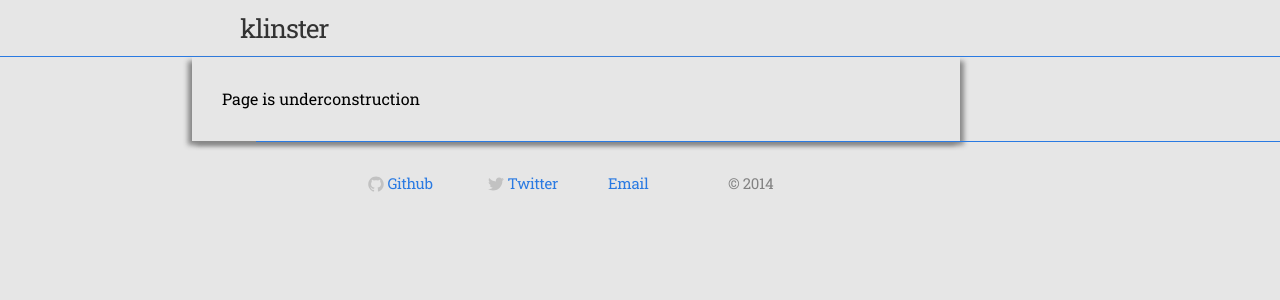
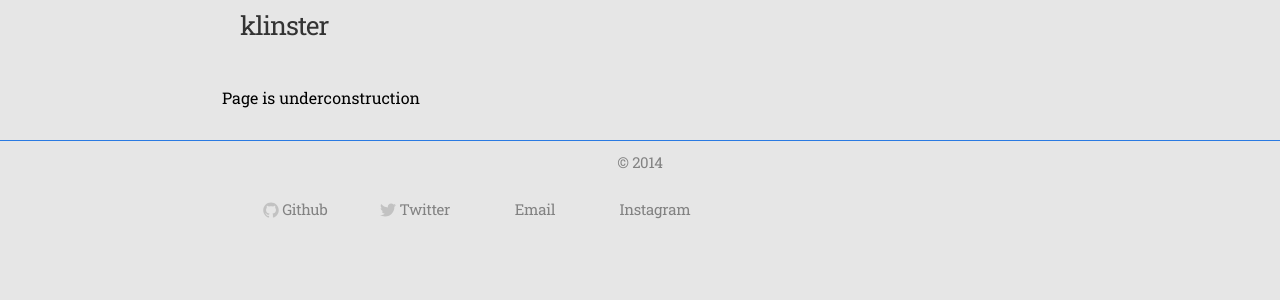
Before and after one commit to klinster/klinster.github.io, a Jekyll site: the page built from index.html, in a window 1280 px wide. Shown: the top 300 px of the page. Built offline with Jekyll 4.4.1, drawn with Linux system fonts in a browser that asks for light colours; the list of posts is cut into pages by our own code.

Commit message:
Upload new changes

```diff
--- a/_includes/footer.html
+++ b/_includes/footer.html
@@ -1,7 +1,9 @@
+
+<center>
 <footer class="site-footer">
-
   <div class="wrap">
-
+    <p>© 2014</p>
+    <br>
     <div class="footer-col-1 column">
       <ul>
         <li>
@@ -56,8 +58,9 @@
 
     <div class="footer-col-4 column">
       <ul>
-        <li>© 2014</li>
+        <li><a href="http://instagram.com/"{{ site.username }} >Instagram</li></a>
       </ul>
   </div>
 
 </footer>
+</center>
--- a/_includes/header.html
+++ b/_includes/header.html
@@ -22,6 +22,7 @@
         {% endfor %}
       </div>
     </nav>
+
   </div>
 
 </header>
--- a/css/main.css
+++ b/css/main.css
@@ -40,8 +40,8 @@ a:visited { color: #205caa; }
 
 /* Site header */
 
-.site-header {
-  border-bottom: 1.5px solid #2a7ae2;
+.site-header, {
+  border-bottom: 2px solid #2a7ae2;
   min-height: 56px;
 }
 
@@ -53,7 +53,7 @@ a:visited { color: #205caa; }
   font-size: 26px;
   letter-spacing: -1px;
   float: left;
-  line-height: 56px;
+  line-height: 50px;
   position: relative;
   z-index: 1;
 }
@@ -75,8 +75,7 @@ a:visited { color: #205caa; }
 
 .site-footer {
   border-top: 1px solid #2a7ae2;
-  padding: 30px 0;
-  margin-left: 20%;
+  padding: 10px 0;
 }
 
 .footer-heading {
@@ -123,6 +122,8 @@ a:visited { color: #205caa; }
   width: calc(15% - 10px);
 }
 
+.site-footer a{ color: #828282;}
+
 .site-footer ul { list-style: none; }
 
 .site-footer li,
@@ -150,10 +151,14 @@ a:visited { color: #205caa; }
   background-color: #E6E6E6;
   width: 60%;
   margin-left: 15%;
+}
+/*shadow*/
+/*
   -webkit-box-shadow: 4px 4px 5px #888, -4px 4px 5px #888;
   -moz-box-shadow: 4px 4px 5px #888, -4px 4px 5px #888;
   box-shadow: 4px 4px 5px #888, -4px 4px 5px #888;
 }
+*/
 
 
 /* Home styles */
```
